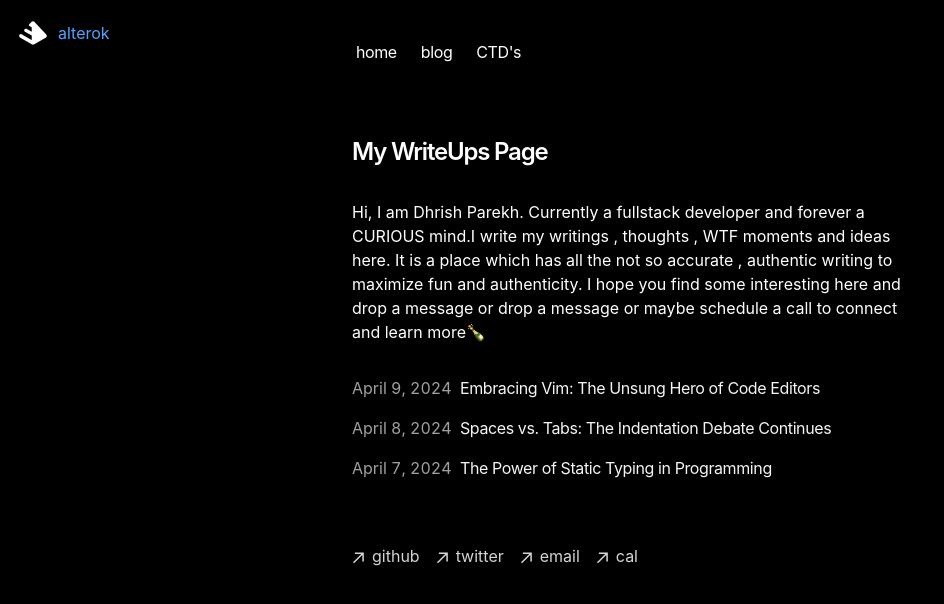
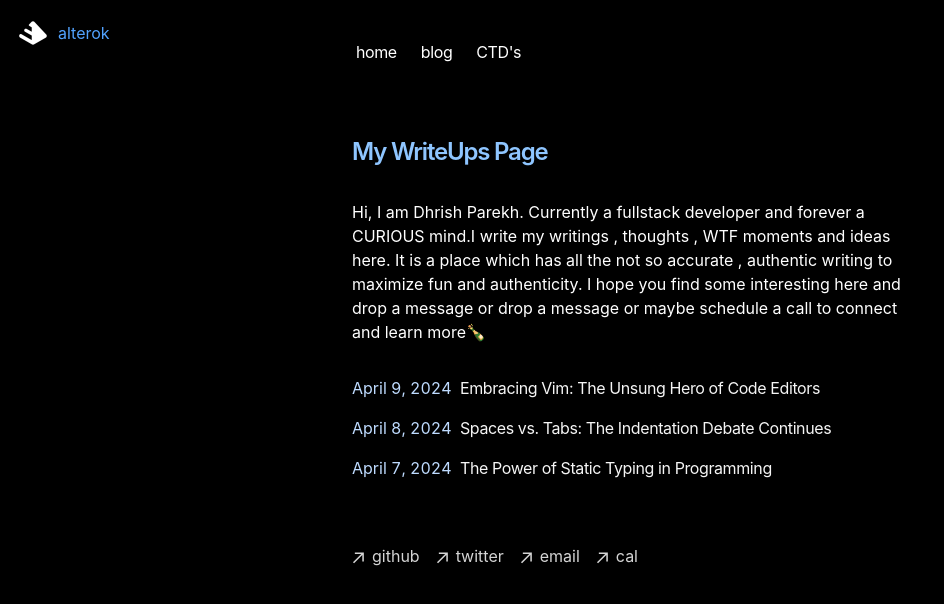
Before and after one commit to DhrishP/buildspace-procast-website, a Next.js app: page / in a window 1280 px wide. Shown: the top 604 px of the page, without its empty margins (0-944 px from the left). Built offline with nearby package versions, Linux system fonts and the light colour scheme.

Commit message:
update UI #2

```diff
--- a/app/blog/page.tsx
+++ b/app/blog/page.tsx
@@ -8,7 +8,7 @@ export const metadata = {
 export default function Page() {
   return (
     <section>
-      <h1 className="font-semibold text-2xl mb-8  tracking-tighter">Whycurious's Blog</h1>
+      <h1 className="font-semibold text-2xl mb-8  tracking-tighter text-blue-300">Whycurious's Blog</h1>
       <BlogPosts />
     </section>
   )
--- a/app/components/posts.tsx
+++ b/app/components/posts.tsx
@@ -22,7 +22,7 @@ export function BlogPosts() {
             href={`/blog/${post.slug}`}
           >
             <div className="w-full flex flex-col md:flex-row space-x-0 md:space-x-2">
-              <p className="text-neutral-400 w-[100px] tabular-nums">
+              <p className="text-blue-200 w-[100px] tabular-nums">
                 {formatDate(post.metadata.publishedAt, false)}
               </p>
               <p className="text-neutral-100 tracking-tight">
--- a/app/global.css
+++ b/app/global.css
@@ -52,7 +52,7 @@ html {
 }
 
 .prose .anchor:after {
-  @apply text-neutral-300 dark:text-neutral-700;
+  @apply text-neutral-400 dark:text-neutral-700;
   content: '#';
 }
 
@@ -82,9 +82,13 @@ html {
   /* Don't apply styles to next/image */
   @apply m-0;
 }
+.prose strong{
+  @apply text-blue-300;
+
+}
 
 .prose p {
-  @apply my-4 text-neutral-200;
+  @apply my-4 text-neutral-300;
 }
 
 .prose h1 {
--- a/app/page.tsx
+++ b/app/page.tsx
@@ -3,7 +3,7 @@ import { BlogPosts } from 'app/components/posts'
 export default function Page() {
   return (
     <section>
-      <h1 className="mb-8 text-2xl font-semibold tracking-tighter">
+      <h1 className="mb-8 text-2xl text-blue-300 font-semibold tracking-tighter">
         My WriteUps Page
       </h1>
       <p className="mb-4">
--- a/app/wtf/page.tsx
+++ b/app/wtf/page.tsx
@@ -10,7 +10,7 @@ export const metadata = {
 export default function Page() {
   return (
     <section>
-      <h1 className="font-semibold text-2xl mb-8  tracking-tighter">
+      <h1 className="font-semibold text-2xl text-blue-300 mb-8  tracking-tighter">
         Connecting the Dots Logs
       </h1>
       <p className="mb-4">
```
